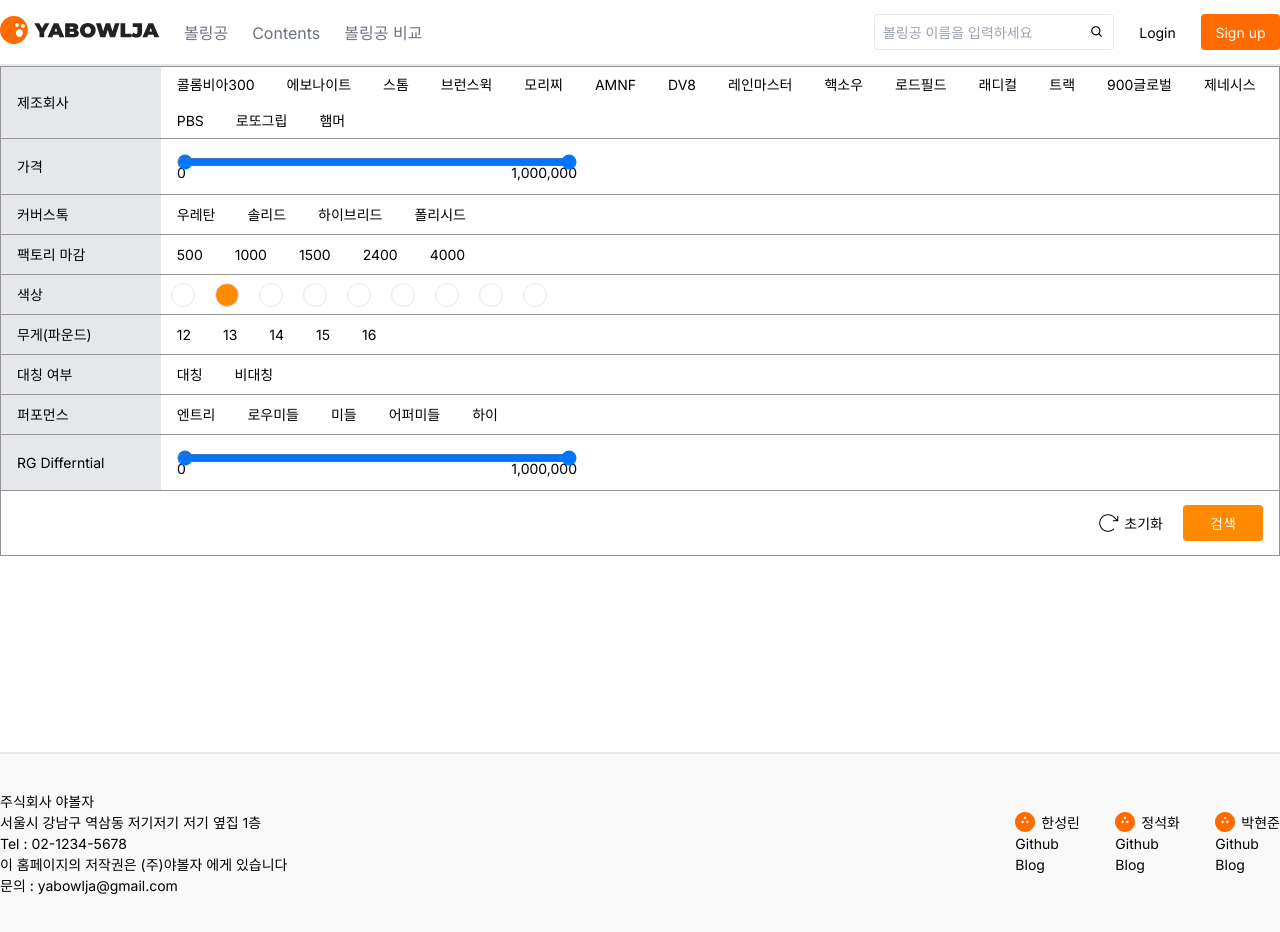
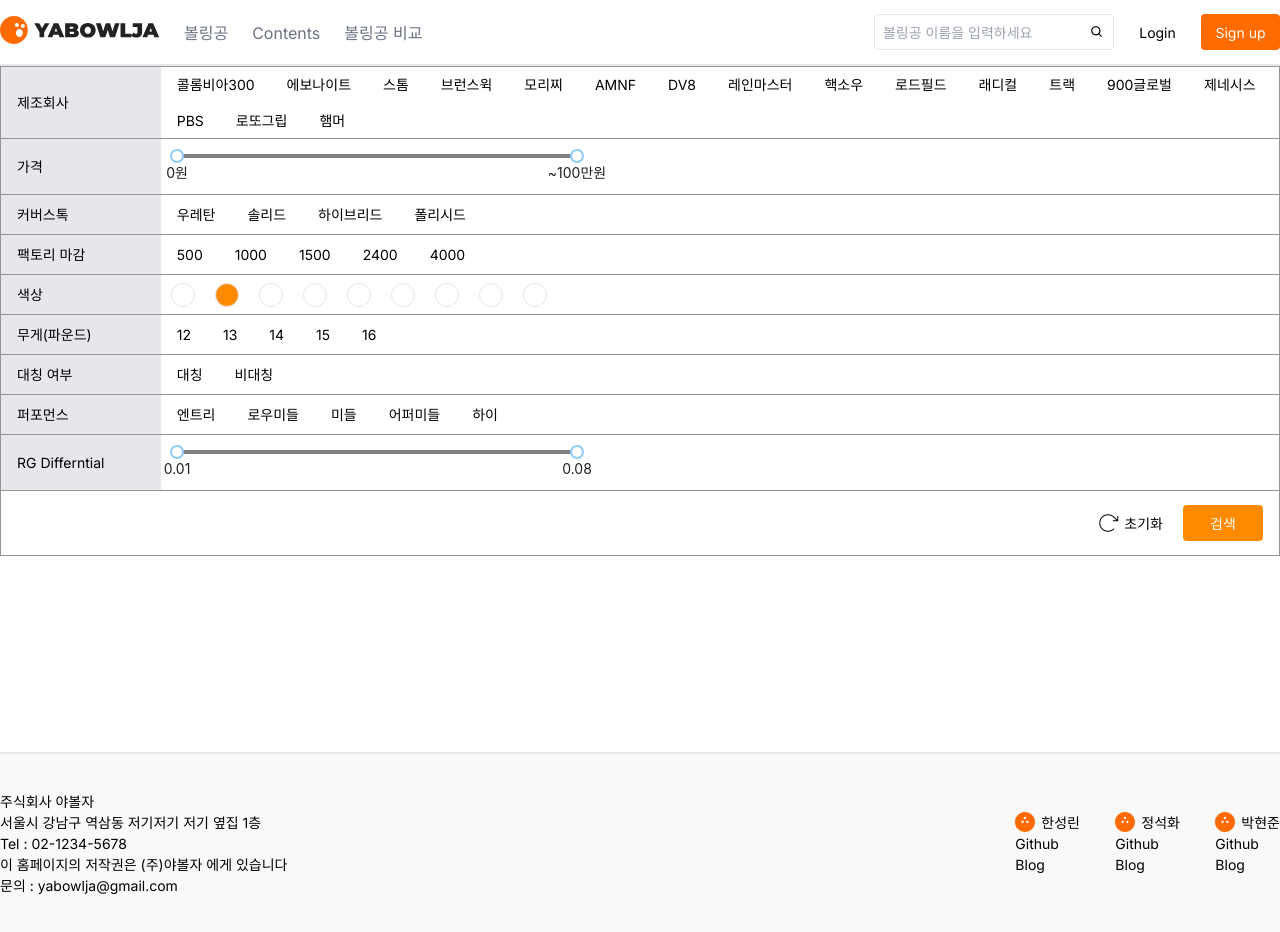
Before and after one commit to HyunJunPark0/YABOWLJA_FE, a Next.js app: page /productList in a window 1280 px wide. Built offline with nearby package versions, Linux system fonts and the light colour scheme.

Commit message:
feat: RangeSlider 수정

```diff
--- a/src/components/Search/Button/SelectButton.tsx
+++ b/src/components/Search/Button/SelectButton.tsx
@@ -1,4 +1,5 @@
 import React from 'react';
+
 
 
 interface ISelectButton {
--- a/src/components/Search/Range/RangeSlider.tsx
+++ /dev/null
@@ -1,47 +0,0 @@
-import React from 'react';
-
-interface IRangeSlider {
-  label: string;
-  minValue: number;
-  maxValue: number;
-  onMinChange: (value: number) => void;
-  onMaxChange: (value: number) => void;
-}
-
-export const RangeSlider: React.FC<IRangeSlider> = ({
-  label,
-  minValue,
-  maxValue,
-  onMinChange,
-  onMaxChange,
-}) => {
-  return (
-    <div className='w-[25rem] relative'>
-      <div className='mt-1 relative rounded-md shadow-sm flex'>
-        <input
-          type='range'
-          min='0'
-          max='1000000'
-          step='1'
-          value={minValue}
-          onChange={(e) => onMinChange(parseInt(e.target.value))}
-          className='w-full absolute z-10'
-        />
-        <span className='w-full absolute z-1'></span>
-        <input
-          type='range'
-          min='0'
-          max='1000000'
-          step='1'
-          value={maxValue}
-          onChange={(e) => onMaxChange(parseInt(e.target.value))}
-          className='w-full absolute z-10'
-        />
-      </div>
-      <div className='flex justify-between mt-2'>
-        <span>{minValue.toLocaleString()}</span>
-        <span>{maxValue.toLocaleString()}</span>
-      </div>
-    </div>
-  );
-};
--- a/src/components/Search/index.tsx
+++ b/src/components/Search/index.tsx
@@ -1,8 +1,11 @@
 'use client';
 import { useState } from 'react';
 
+import { Slider } from 'antd';
+
 import SelectButton from './Button/SelectButton';
-import { RangeSlider } from './Range/RangeSlider';
+
+import type { SliderMarks } from 'antd/es/slider';
 
 // interface ISearchData {
 //   compoanies: [];
@@ -50,6 +53,16 @@
   'White',
 ];
 
+const Pricemarks: SliderMarks = {
+  0: '0원',
+  100: '~100만원',
+};
+
+const Diffmarks: SliderMarks = {
+  0.01: '0.01',
+  0.08: '0.08',
+};
+
 const Pound = ['12', '13', '14', '15', '16'];
 const Symmetry = ['대칭', '비대칭'];
 const Performance = ['엔트리', '로우미들', '미들', '어퍼미들', '하이'];
@@ -59,38 +72,24 @@
 
   // })
   const [select, setSelect] = useState<string[]>([]);
-  const [priceMin, setPriceMin] = useState<number>(0);
-  const [priceMax, setPriceMax] = useState<number>(1000000);
-  const [rgMin, setRGMin] = useState<number>(0);
-  const [rgMax, setRGMax] = useState<number>(1000000);
 
   const handleItemSelect = (selectedItems: string[]) => {
     setSelect(selectedItems);
   };
 
-  const handlePriceMinChange = (value: number) => {
-    if (value <= priceMax - 10000) {
-      setPriceMin(value);
-    }
+  const handleReset = () => {
+    setSelect([]);
   };
 
-  const handlePriceMaxChange = (value: number) => {
-    if (value >= priceMin + 10000) {
-      setPriceMax(value);
-    }
+  const tipFormatter = (value: number[]) => {
+    return `${value}만원`;
   };
 
-  const handleRGMinChange = (value: number) => {
-    setRGMin(value);
-  };
-
-  const handleRGMaxChange = (value: number) => {
-    setRGMax(value);
-  };
-
-  const handleReset = () => {
-    setSelect([])
-  }
+  const trackStyle = [{ backgroundColor: 'gray' }, { backgroundColor: 'gray' }];
+  const handleStyle = [
+    { backgroundColor: 'red', borderColor: 'red' },
+    { backgroundColor: 'gray', borderColor: 'gray' },
+  ];
 
   return (
     <div className='max-w-[80rem] m-auto border border-gray94'>
@@ -104,15 +103,19 @@
       </div>
       <div className='h-14 flex border-b border-gray94'>
         <div className='bg-gray-200 w-40  flex items-center pl-4'>가격</div>
-        <div className=' flex items-center ml-4'>
-          <RangeSlider
-            label='가격'
-            minValue={priceMin}
-            maxValue={priceMax}
-            onMinChange={handlePriceMinChange}
-            onMaxChange={handlePriceMaxChange}
-          />
-        </div>
+        <Slider
+          range
+          marks={Pricemarks}
+          className='w-[25rem] ml-4 bg-transparent text-gray94'
+          v
+          defaultValue={[0, 100]}
+          tipFormatter={tipFormatter}
+          trackStyle={trackStyle}
+          handleStyle={handleStyle}
+          onChange={(value: number[]) => {
+            setSelect([`${value[0]}만원 ~ ${value[1]}만원`]);
+          }}
+        />
       </div>
       <div className='h-10 flex border-b border-gray94'>
         <div className='bg-gray-200 w-40  flex items-center pl-4'>커버스톡</div>
@@ -171,15 +174,18 @@
         <div className='bg-gray-200 w-40  flex items-center pl-4'>
           RG Differntial
         </div>
-        <div className=' flex items-center ml-4'>
-          <RangeSlider
-            label='RG'
-            minValue={rgMin}
-            maxValue={rgMax}
-            onMinChange={handleRGMinChange}
-            onMaxChange={handleRGMaxChange}
-          />
-        </div>{' '}
+        <Slider
+          range
+          min={0.01}
+          max={0.08}
+          step={0.01}
+          marks={Diffmarks}
+          className='w-[25rem] ml-4 bg-transparent text-gray94'
+          defaultValue={[0.01, 0.08]}
+          trackStyle={trackStyle}
+          handleStyle={handleStyle}
+          onChange={(value: number[]) => setSelect([`${value[0]}~${value[1]}`])}
+        />
       </div>
       <div className='h-13 flex items-center'>
         {select.map((item) => (
@@ -196,8 +202,11 @@
           </span>
         ))}
         <div className=' grow'></div>
-        <button className='flex items-center m-[1.25rem] gap-[0.25rem]' onClick={handleReset}>
-          <img src='ArrowClockwise.png' alt='reset'/>
+        <button
+          className='flex items-center m-[1.25rem] gap-[0.25rem]'
+          onClick={handleReset}
+        >
+          <img src='ArrowClockwise.png' alt='reset' />
           <span>초기화</span>
         </button>
         <button className='bg-Orange text-white w-[5rem] h-[2.25rem] rounded-l rounded-r mr-[1rem]'>
```
